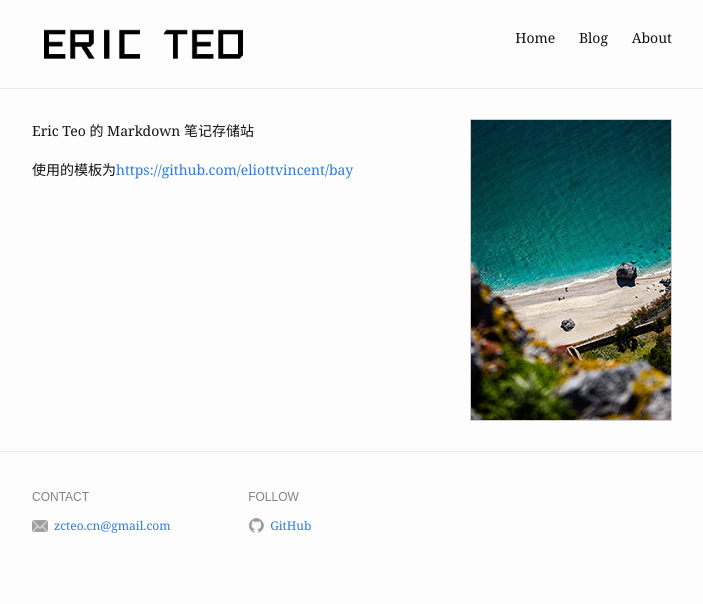
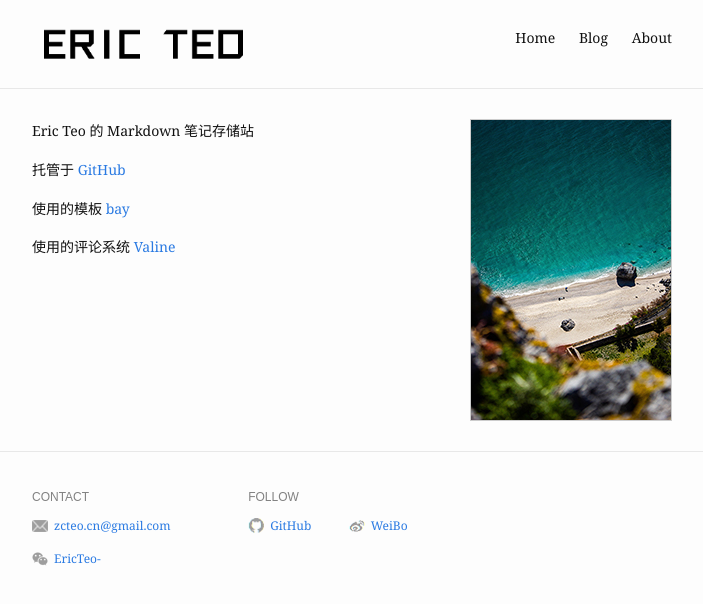
Before and after one commit to zcteo/bay, a Jekyll site: the page built from index.md, in a window 1280 px wide. Shown: the top 604 px of the page, without its empty margins (288-991 px from the left). Built offline with Jekyll 4.4.1, drawn with Linux system fonts in a browser that asks for light colours.

Commit message:
更新介绍

```diff
--- a/_config.yml
+++ b/_config.yml
@@ -13,9 +13,14 @@ footer:
     - name: Email
       value: zcteo.cn@gmail.com
       link: mailto:zcteo.cn@gmail.com
+    - name: WeChat
+      value: EricTeo-
+      link: "#"
   follow:
     - name: GitHub
-      link: http://github.com/zcteo
+      link: https://github.com/zcteo
+    - name: WeiBo
+      link: https://weibo.com/u/6664803739
 
 valine:
   enable: true
--- a/_includes/wechat-widget.html
+++ b/_includes/wechat-widget.html
@@ -11,6 +11,6 @@
       Find me on WeChat with the ID <strong>{{ wechat_username }}</strong>, or scan my QR code:
     </p>
 
-    <img src="{{ "/assets/img/wechat-qr-code.png" | absolute_url }}" alt="QR code" id="qr-code" />
+    <img src="{{ "/assets/img/wechat-qr-code.jpg" | absolute_url }}" alt="QR code" id="qr-code" />
   </div>
 {% endif %}
--- a/index.md
+++ b/index.md
@@ -9,5 +9,11 @@ profile_picture:
     Eric Teo 的 Markdown 笔记存储站
 </p>
 <p>
-    使用的模板为<a href="https://github.com/eliottvincent/bay">https://github.com/eliottvincent/bay</a>
+    托管于 <a href="https://github.com/zcteo/zcteo.github.io">GitHub</a>
 </p>
+<p>
+    使用的模板 <a href="https://github.com/eliottvincent/bay">bay</a>
+</p>
+<p>
+    使用的评论系统 <a href="https://valine.js.org/">Valine</a>
+</p>
```
Also changed, not shown: about.md (+13 -1 lines), 404.md (line endings or trailing spaces), assets/img/wechat-qr-code.jpg (added).
